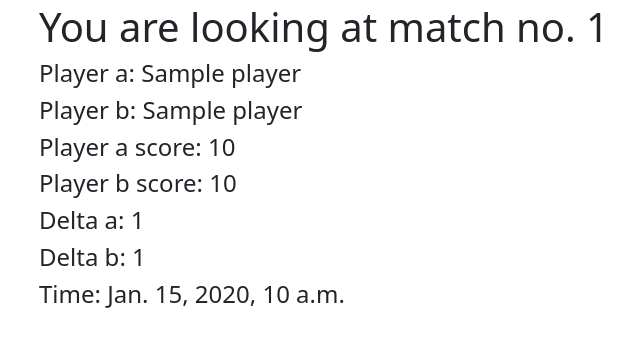
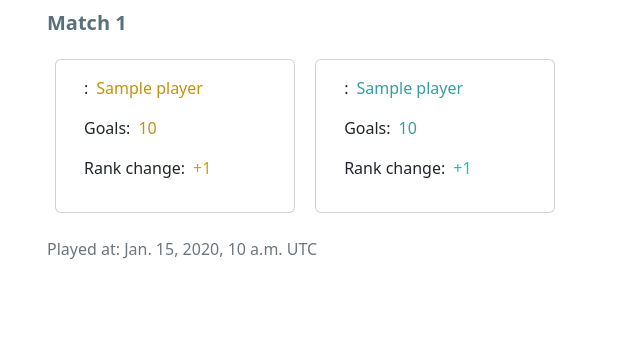
Before and after one commit to MihaMarkovi/web-server, a Django app: page /lunaro/matches/1 in a window 1280 px wide. Shown: the part 53-400 px from the top of the page, without its empty margins (43-683 px from the left). Run offline with Django 4.2, Linux system fonts and the light colour scheme; tables that the repository leaves empty hold one stand-in row (values such as "Sample post"); some libraries are stand-ins or nearby versions.

Commit message:
Add comments

```diff
--- a/lunaro/templates/lunaro/base.html
+++ b/lunaro/templates/lunaro/base.html
@@ -1,4 +1,112 @@
-<!DOCTYPE html>
+<!doctype html>
+
+<!-- Custom lunaro stylesheet -->
+<style>
+  body{
+
+      background: #d1d5db;
+  }
+
+  .form{
+
+      position: relative;
+  }
+
+  .form .fa-search{
+
+      position: absolute;
+      top:20px;
+      left: 20px;
+      color: #9ca3af;
+
+  }
+
+  .form span{
+
+      position: absolute;
+      right: 17px;
+      top: 13px;
+      padding: 2px;
+      border-left: 1px solid #d1d5db;
+
+  }
+
+  .left-pan{
+      padding-left: 7px;
+  }
+
+  .left-pan i{
+
+     padding-left: 10px;
+  }
+
+  .form-input{
+
+      height: 55px;
+      text-indent: 33px;
+      border-radius: 10px;
+  }
+
+  .form-input:focus{
+
+      box-shadow: none;
+      border:none;
+  }
+
+  .text-neophyte{
+      color:#586F7C;
+  }
+
+  .text-padawan{
+      color:#22577A;
+  }
+
+  .text-amateur{
+      color:#38A3A5;
+  }
+
+  .text-skilled{
+      color:#CD4B13;
+  }
+
+  .text-pro{
+      color:#C0212E;
+  }
+
+  .text-master{
+      color:#F71735;
+  }
+
+  .text-champion{
+      color:#F3A712;
+  }
+
+  .text-sun {
+    color:#c09213;
+  }
+
+  .text-sun-light {
+      color:#d89e00;
+  }
+
+  .text-sun-dark {
+      color:#a07d1f;
+  }
+
+  .text-moon {
+      color:#379ca1;
+  }
+
+  .text-moon-light {
+      color:#1fbdc5;
+  }
+
+  .text-moon-dark {
+      color:#0c5f63;
+  }
+
+  </style>
+
 <html lang="en">
 <head>
     <meta charset="UTF-8">
@@ -16,6 +124,7 @@
 
     <!-- Bootstrap Icons-->
     <link rel="stylesheet" href="https://cdn.jsdelivr.net/npm/bootstrap-icons@1.9.1/font/bootstrap-icons.css">
+
 
 </head>
 <body>
--- a/lunaro/templates/lunaro/match_details.html
+++ b/lunaro/templates/lunaro/match_details.html
@@ -6,13 +6,72 @@
 
 {% block webpage_content %}
     <div class="container">
-        <h1>You are looking at match no. {{ match.id }}</h1>
-        <h4>Player a: {{ match.player_a }}</h4>
-        <h4>Player b: {{ match.player_b }}</h4>
-        <h4>Player a score: {{ match.score_a }}</h4>
-        <h4>Player b score: {{ match.score_b }}</h4>
-        <h4>Delta a: {{ match.delta_a }}</h4>
-        <h4>Delta b: {{ match.delta_b }}</h4>
-        <h4>Time: {{ match.time }}</h4>
+        <div class="row d-flex m-2" style="width: 40rem;">
+            <div class="card-body" style="width: 40rem">
+                <h5 class="card-title text-neophyte mb-3"><strong>Match {{ match.id }}</strong></h5>
+
+                <div class="row d-inline-flex m-2 p-3 card" style="width: 15rem;">
+                    <div class="column-md-2 d-flex">
+                        <p class="card-text d-inline">: </p>
+                        <p class="card-text d-inline ms-2 text-sun">{{ match.player_a }}</p>
+                    </div>
+                    <div class="column-md-2 d-flex">
+                        <p class="card-text d-inline">Goals: </p>
+                        <p class="card-text d-inline ms-2 text-sun">{{ match.score_a }}</p>
+                    </div>
+
+                    <div class="column-md-2 d-flex">
+                        <p class="card-text d-inline">Rank change: </p>
+
+                        {% if match.delta_a > 0 %}
+
+                        <p class="card-text d-inline ms-2 text-sun-light">+{{ match.delta_a }}</p>
+
+                        {% elif match.delta_a == 0 %}
+
+                        <p class="card-text d-inline ms-2 text-sun">{{ match.delta_a }}</p>
+
+                        {% elif match.delta_a < 0 %}
+
+                        <p class="card-text d-inline ms-2 text-sun-dark">{{ match.delta_a }}</p>
+
+                        {% endif %}
+
+                    </div>
+                </div>
+
+                <div class="row d-inline-flex m-2 p-3 card" style="width: 15rem;">
+                    <div class="column-md-2 d-flex">
+                        <p class="card-text d-inline">: </p>
+                        <p class="card-text d-inline ms-2 text-moon">{{ match.player_b }}</p>
+                    </div>
+                    <div class="column-md-2 d-flex">
+                        <p class="card-text d-inline">Goals: </p>
+                        <p class="card-text d-inline ms-2 text-moon">{{ match.score_b }}</p>
+                    </div>
+
+                    <div class="column-md-2 d-flex">
+                        <p class="card-text d-inline">Rank change: </p>
+
+                        {% if match.delta_b > 0 %}
+
+                        <p class="card-text d-inline ms-2 text-moon-light">+{{ match.delta_b }}</p>
+
+                        {% elif match.b == 0 %}
+
+                        <p class="card-text d-inline ms-2 text-moon">{{ match.delta_b }}</p>
+
+                        {% elif match.delta_b < 0 %}
+
+                        <p class="card-text d-inline ms-2 text-moon-dark">{{ match.delta_b }}</p>
+
+                        {% endif %}
+
+                    </div>
+                </div>
+
+                <p class="card-text text-muted mt-3">Played at: {{ match.time }} UTC</p>
+            </div>
+        </div>
     </div>
 {% endblock webpage_content %}
```
Also changed, not shown: lunaro/templates/lunaro/index.html (+12 -11 lines), lunaro/templates/lunaro/matches.html (+8 -7 lines), lunaro/templates/lunaro/player_details.html (+18 -13 lines), lunaro/templates/lunaro/players.html (+4 -3 lines).
